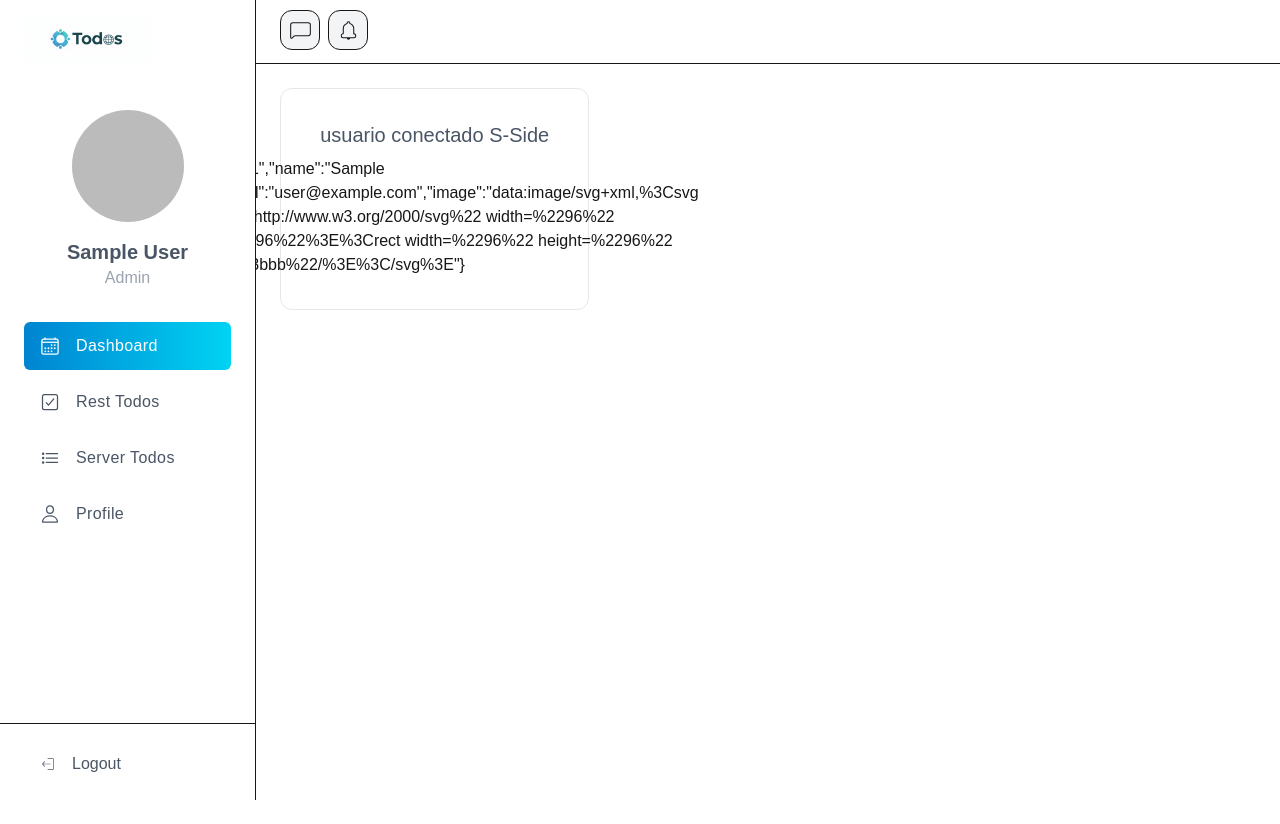
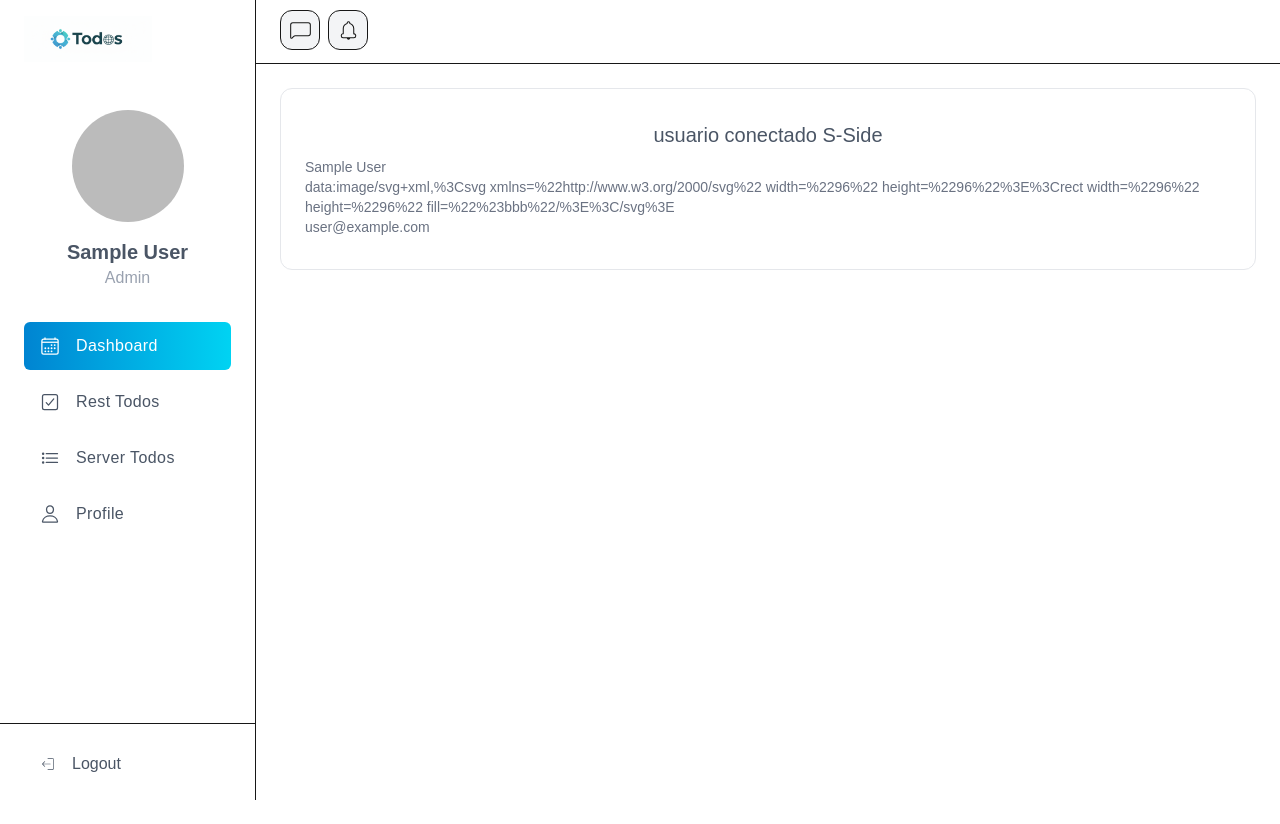
Before and after one commit to fmoraless/admin-todos, a Next.js app: page /dashboard in a window 1280 px wide. Built offline with nearby package versions, Linux system fonts and the light colour scheme; no server answers; sample sign-in values are in the browser's storage.

Commit message:
feat: update Prisma models to use uuid for IDs and enhance Dashboard layout with user details

```diff
--- a/src/app/dashboard/page.tsx
+++ b/src/app/dashboard/page.tsx
@@ -12,9 +12,13 @@ export default async function DashboardPage() {
   }
 
   return (
-    <div className="grid gap-6 md:grid-cols-2 lg:grid-cols-3">
+    <div className="grid gap-6 grid-cols-1">
       <WidgetItem title="usuario conectado S-Side">
-        {JSON.stringify(session.user)}
+        <div className="flex flex-col">
+          <span className="text-sm text-gray-500">{session.user?.name}</span>
+          <span className="text-sm text-gray-500">{session.user?.image}</span>
+          <span className="text-sm text-gray-500">{session.user?.email}</span>
+        </div>
       </WidgetItem>
     </div>
   );
```
Also changed, not shown: 1 other file (tests, documents, lock files or other folders).
